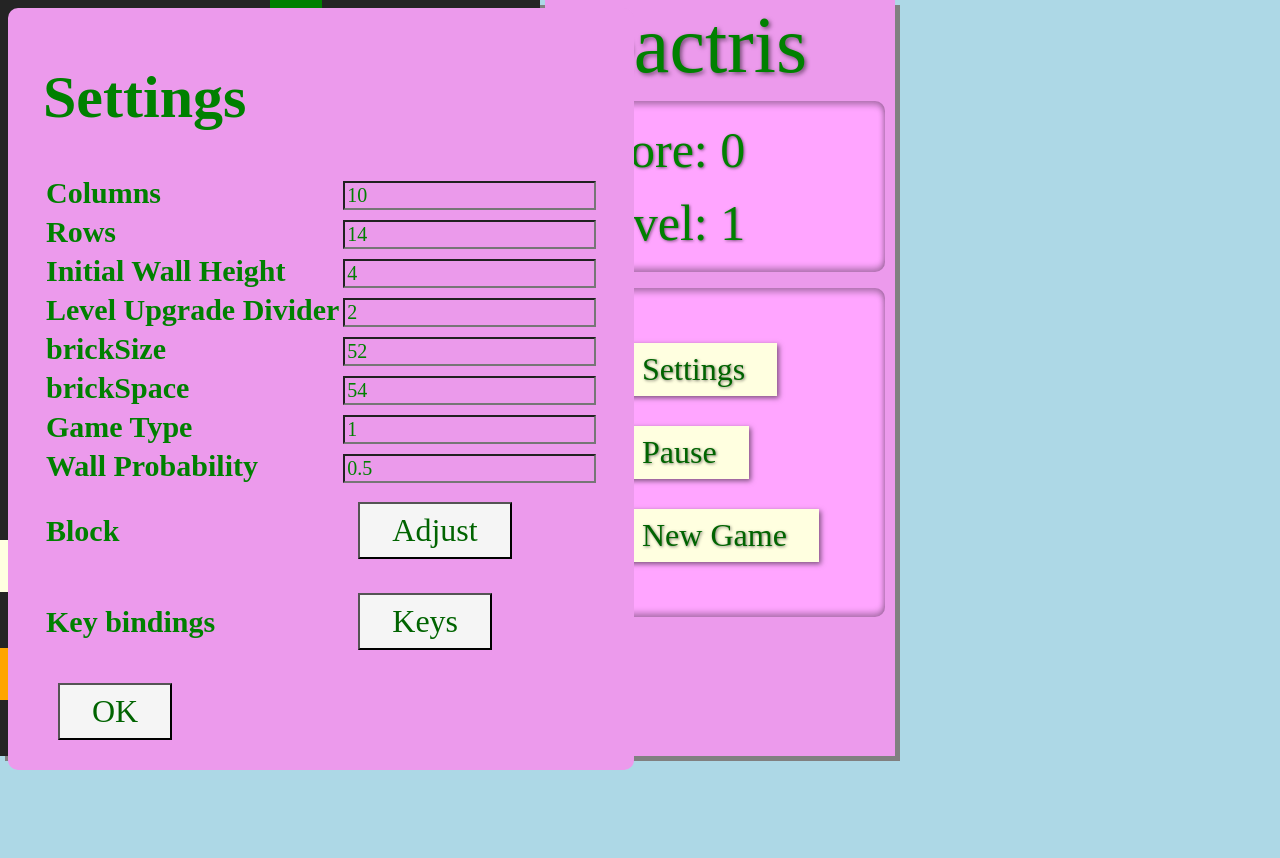
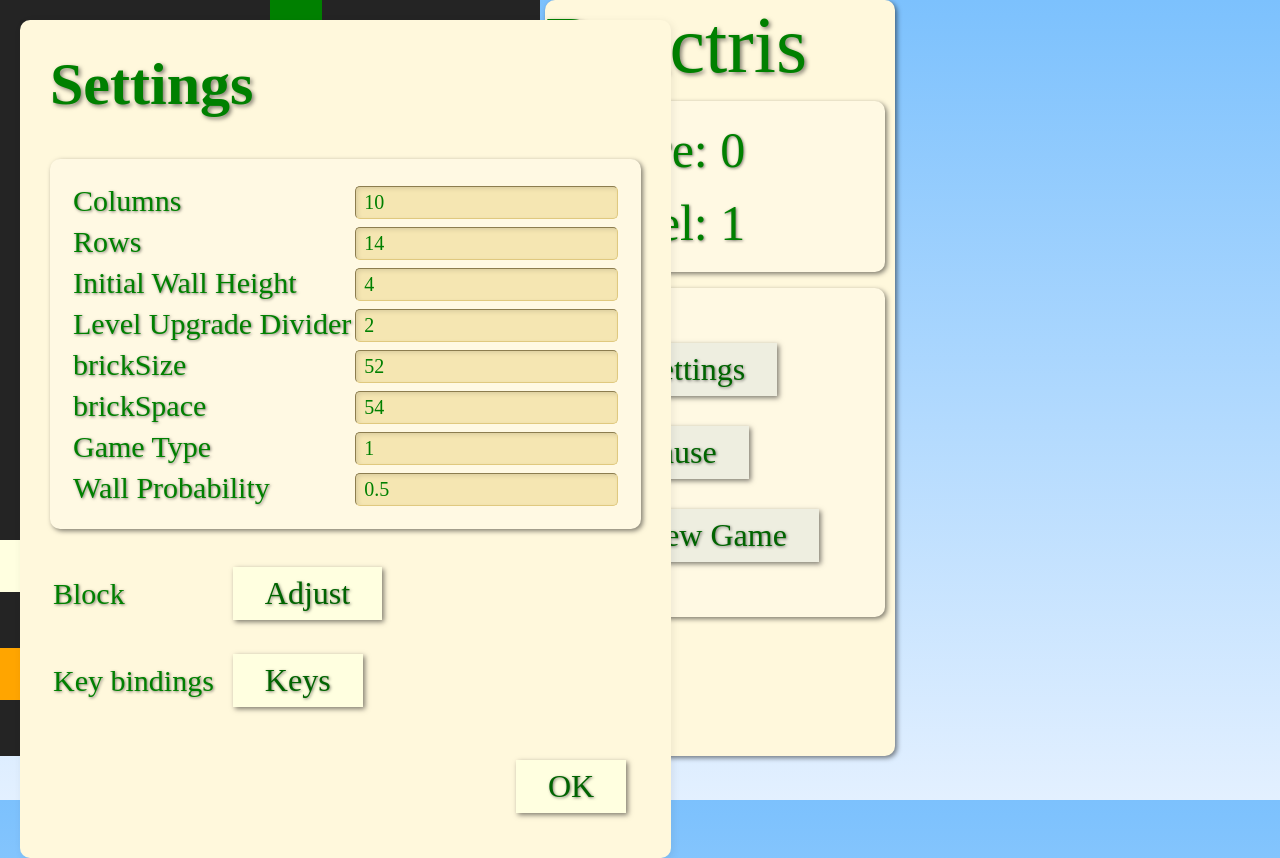
Before and after one commit to pertan4711/reactris, a React (Create React App) app: page / in a window 1280 px wide. Both pictures are taken after a click on the button "Settings". Before the commit the page ends 800 px from the top, so only its background shows below. Built offline with nearby package versions, Linux system fonts and the light colour scheme; a web font is replaced by a local one.

Commit message:
Nicer look with yellow background

```diff
--- a/src/Tetris.css
+++ b/src/Tetris.css
@@ -5,7 +5,9 @@ header {
 }
 
 body {
-  background-color: lightblue;
+  background: linear-gradient(180deg, #7cc1fd 0%, #e3f0ff 100%);
+  min-height: 100vh;
+  margin: 0;
 }
 
 .Tetris {
--- a/src/components/board/Boundary.tsx
+++ b/src/components/board/Boundary.tsx
@@ -6,17 +6,6 @@ const Boundary = ({ xoffset, height }: BoundaryProps) => {
   const bheight: string = height.toString() + "px";
   return (
     <>
-      {/* Shadow */}
-      <div
-        style={{
-          width: xpos,
-          height: bheight,
-          background: "grey",
-          position: "absolute",
-          left: 5,
-          top: 5,
-        }}
-      ></div>
       {/* Panel */}
       <div
         className="playground-background"
--- a/src/components/board/GameOver.tsx
+++ b/src/components/board/GameOver.tsx
@@ -8,15 +8,49 @@ const GameOver = ({ score, pgLeft, pgTop, startNewGame }: GameOverProps) => {
       style={{
         left: pgLeft,
         top: pgTop,
-        width: 200,
-        height: 150,
+        width: 280,
+        height: 180,
+        padding: "24px 0",
+        borderRadius: "16px",
+        display: "flex",
+        flexDirection: "column",
+        alignItems: "center",
+        justifyContent: "center",
+        backgroundColor: "#FFF9E3", // Match Score.tsx and Settings inner panel
+        boxShadow: "2px 2px 5px rgba(0,0,0,0.5)", // Match panel shadow
       }}
     >
-      <div className="dialog-text">Game Over</div>
-      <div className="dialog-text">Your score: {score}</div>
+      <div
+        className="dialog-text"
+        style={{
+          textShadow: "1px 1px 3px rgba(0, 0, 0, 0.5)",
+        }}
+      >
+        Game Over
+      </div>
+      <div
+        className="dialog-text"
+        style={{
+          textShadow: "1px 1px 3px rgba(0, 0, 0, 0.5)",
+        }}
+      >
+        Your score: {score}
+      </div>
       <button
         className="button-text"
         id="resetButton"
+        style={{
+          textShadow: "1px 1px 3px rgba(0, 0, 0, 0.5)",
+          boxShadow: "2px 2px 5px rgba(0, 0, 0, 0.5)",
+          backgroundColor: "#EEEEE0", // Slightly grayer than lightyellow
+          border: "none",
+          cursor: "pointer",
+          marginTop: "16px",
+          transform: "rotate(-5deg)",
+          transition: "transform 0.15s",
+        }}
+        onMouseEnter={e => (e.currentTarget.style.transform = "rotate(0deg)")}
+        onMouseLeave={e => (e.currentTarget.style.transform = "rotate(-5deg)")}
         onClick={() => startNewGame()}
       >
         Play
--- a/src/components/board/Pause.tsx
+++ b/src/components/board/Pause.tsx
@@ -3,16 +3,45 @@ import { PauseProps } from "../../model/componentProps";
 const Pause = ({ pgLeft, pgTop, startGame }: PauseProps) => {
   return (
     <div
-      className="playground-dialogue"
+      className="playground-dialogue sunken-panel"
       style={{
         left: pgLeft,
         top: pgTop,
+        width: 240,
+        height: 140,
+        padding: "18px 0",
+        borderRadius: "16px",
+        display: "flex",
+        flexDirection: "column",
+        alignItems: "center",
+        justifyContent: "center",
+        backgroundColor: "#FFF9E3", // Match Score.tsx and Settings inner panel
+        boxShadow: "2px 2px 5px rgba(0,0,0,0.5)", // Match panel shadow
       }}
     >
-      <div className="dialog-text">Paused</div>
+      <div
+        className="dialog-text"
+        style={{
+          textShadow: "1px 1px 3px rgba(0, 0, 0, 0.5)",
+        }}
+      >
+        Paused
+      </div>
       <button
         className="button-text"
         id="resetButton"
+        style={{
+          textShadow: "1px 1px 3px rgba(0, 0, 0, 0.5)",
+          boxShadow: "2px 2px 5px rgba(0, 0, 0, 0.5)",
+          backgroundColor: "#F5F5E0", // Slightly grayer than lightyellow
+          border: "none",
+          cursor: "pointer",
+          marginTop: "16px",
+          transform: "rotate(-5deg)",
+          transition: "transform 0.15s",
+        }}
+        onMouseEnter={(e) => (e.currentTarget.style.transform = "rotate(0deg)")}
+        onMouseLeave={(e) => (e.currentTarget.style.transform = "rotate(-5deg)")}
         onClick={() => startGame()}
       >
         Play
--- a/src/components/board/Score.tsx
+++ b/src/components/board/Score.tsx
@@ -3,18 +3,6 @@ import { ScoreProps } from "../../model/componentProps";
 const ScoreBoard = ({ width, height, actionCallbacks, pg }: ScoreProps) => {
   return (
     <>
-      {/* Shadow of board */}
-      <div
-        style={{
-          position: "absolute",
-          background: "grey",
-          left: width + 10,
-          width: 350,
-          height: height,
-          top: 5,
-        }}
-      ></div>
-
       {/* Board displaying score */}
       <div
         className="playground-panel"
@@ -24,6 +12,9 @@ const ScoreBoard = ({ width, height, actionCallbacks, pg }: ScoreProps) => {
           width: 350,
           height: height,
           top: 0,
+          backgroundColor: "#FFF8DC", // matches Settings panel background
+          boxShadow: "2px 2px 5px rgba(0,0,0,0.5)", // Match inner panel shadow for consistency
+          borderRadius: "10px",
         }}
       >
         <div
@@ -34,12 +25,13 @@ const ScoreBoard = ({ width, height, actionCallbacks, pg }: ScoreProps) => {
         >
           Reactris
         </div>
-        <div className=" sunken-panel"
+        <div className="sunken-panel"
           style={{
-            backgroundColor: "rgb(255, 165, 255)",
+            backgroundColor: "#FFF9E3", // matches Settings inner panel
             margin: "10px",
             padding: "5px 10px 5px 10px",
             borderRadius: "10px",
+            boxShadow: "2px 2px 5px rgba(0,0,0,0.5)", // consistent shadow
           }}>
           <div
             className="score-text"
@@ -61,19 +53,21 @@ const ScoreBoard = ({ width, height, actionCallbacks, pg }: ScoreProps) => {
         <p />
         <div
           style={{
-            backgroundColor: "rgb(255, 165, 255)",
+            backgroundColor: "#FFF9E3", // matches Settings inner panel
             margin: "10px",
             borderRadius: "10px",
             marginLeft: "10px",
-            padding: "40px"
+            padding: "40px",
+            boxShadow: "2px 2px 5px rgba(0,0,0,0.5)", // consistent shadow
           }}
-          className="score-panel sunken-panel">
+          className="score-panel sunken-panel"
+        >
           <button
             className="button-text"
             style={{
               textShadow: "1px 1px 3px rgba(0, 0, 0, 0.5)",
               boxShadow: "2px 2px 5px rgba(0, 0, 0, 0.5)",
-              backgroundColor: "lightyellow",
+              backgroundColor: "#EEEEE0", // Slightly grayer than lightyellow
               border: "none",
               cursor: "pointer",
             }}
@@ -87,7 +81,7 @@ const ScoreBoard = ({ width, height, actionCallbacks, pg }: ScoreProps) => {
             style={{
               textShadow: "1px 1px 3px rgba(0, 0, 0, 0.5)",
               boxShadow: "2px 2px 5px rgba(0, 0, 0, 0.5)",
-              backgroundColor: "lightyellow",
+              backgroundColor: "#EEEEE0", // Slightly grayer than lightyellow
               border: "none",
               cursor: "pointer",
             }}
@@ -101,7 +95,7 @@ const ScoreBoard = ({ width, height, actionCallbacks, pg }: ScoreProps) => {
             style={{
               textShadow: "1px 1px 3px rgba(0, 0, 0, 0.5)",
               boxShadow: "2px 2px 5px rgba(0, 0, 0, 0.5)",
-              backgroundColor: "lightyellow",
+              backgroundColor: "#EEEEE0", // Slightly grayer than lightyellow
               border: "none",
               cursor: "pointer",
             }}
--- a/src/components/board/Settings.tsx
+++ b/src/components/board/Settings.tsx
@@ -81,16 +81,43 @@ const Settings = ({ gameSettings, setGameSettingsCallback }: SettingsProps) => {
       className="playground-dialogue"
       style={{
         textAlign: "left",
+        backgroundColor: "#FFF8DC", // a little lighter than #F7E7B8, matches Score panel
+        borderRadius: "10px",
+        padding: "30px",
+        margin: "20px",
+        boxShadow: "2px 2px 8px rgba(0,0,0,0.08)",
       }}
     >
       <div>
-        <h1>Settings</h1>
-        <form onSubmit={handleSubmit}>
+        <h1
+          style={{
+            textShadow: "2px 2px 4px rgba(0, 0, 0, 0.5)",
+            marginTop: 0,
+          }}
+        >
+          Settings
+        </h1>
+        <div
+          className="sunken-panel"
+          style={{
+            backgroundColor: "#FFF9E3", // lighter, warm yellow for harmony
+            borderRadius: "10px",
+            padding: "20px",
+            marginBottom: "20px",
+            boxShadow: "2px 2px 5px rgba(0,0,0,0.5)", // Match Score.tsx shadow
+          }}
+        >
+          <form id="settings-form" onSubmit={handleSubmit}>
             <table>
               <tbody>
                 {localSettings.map((setting) => (
                   <tr key={setting.name}>
-                  <th>
+                    <th
+                      style={{
+                        textShadow: "1px 1px 3px rgba(0, 0, 0, 0.5)",
+                        fontWeight: "normal",
+                      }}
+                    >
                       {labelMap[setting.name as keyof typeof labelMap] || setting.name}
                       {!setting.valid ? "*" : ""}
                     </th>
@@ -98,30 +125,93 @@ const Settings = ({ gameSettings, setGameSettingsCallback }: SettingsProps) => {
                       <input
                         className="playground-input-dialogue"
                         type="text"
-                      //style={(nvsetting[1]) ? "" : "color: 'red'"}
                         value={setting.value.toString()}
                         name={setting.name}
                         onChange={handleChange}
+                        style={{
+                          backgroundColor: "#F5E6B2", // darker than panel for more contrast
+                          border: "1.5px inset #e0c97f", // inset border for sunken effect
+                          borderRadius: "5px",
+                          padding: "4px 8px",
+                          boxShadow: "inset 2px 2px 4px rgba(0,0,0,0.10)", // subtle inner shadow for sunken look
+                        }}
                       />
                     </th>
                   </tr>
                 ))}
+              </tbody>
+            </table>
+          </form>
+        </div>
+        <table>
+          <tbody>
             <tr>
-                <th>Block</th>
+              <th
+                style={{
+                  textShadow: "1px 1px 3px rgba(0, 0, 0, 0.5)",
+                  fontWeight: "normal",
+                }}
+              >
+                Block
+              </th>
               <th>
-                  <button className="button-text">Adjust</button>
+                <button
+                  className="button-text"
+                  style={{
+                    textShadow: "1px 1px 3px rgba(0, 0, 0, 0.5)",
+                    boxShadow: "2px 2px 5px rgba(0, 0, 0, 0.5)",
+                    backgroundColor: "lightyellow",
+                    border: "none",
+                    cursor: "pointer",
+                  }}
+                >
+                  Adjust
+                </button>
               </th>
             </tr>
             <tr>
-                <th>Key bindings</th>
+              <th
+                style={{
+                  textShadow: "1px 1px 3px rgba(0, 0, 0, 0.5)",
+                  fontWeight: "normal",
+                }}
+              >
+                Key bindings
+              </th>
               <th>
-                  <button className="button-text">Keys</button>
+                <button
+                  className="button-text"
+                  style={{
+                    textShadow: "1px 1px 3px rgba(0, 0, 0, 0.5)",
+                    boxShadow: "2px 2px 5px rgba(0, 0, 0, 0.5)",
+                    backgroundColor: "lightyellow",
+                    border: "none",
+                    cursor: "pointer",
+                  }}
+                >
+                  Keys
+                </button>
               </th>
             </tr>
           </tbody>
         </table>
-          <input className="button-text" type="submit" value="OK" />
+        {/* OK button moved below the table */}
+        <div style={{ textAlign: "right", marginTop: "20px" }}>
+          <form onSubmit={handleSubmit}>
+            <input
+              className="button-text"
+              type="submit"
+              value="OK"
+              style={{
+                textShadow: "1px 1px 3px rgba(0, 0, 0, 0.5)",
+                boxShadow: "2px 2px 5px rgba(0, 0, 0, 0.5)",
+                backgroundColor: "lightyellow",
+                border: "none",
+                cursor: "pointer",
+              }}
+            />
           </form>
+        </div>
       </div>
     </div>
   );
```
Lines whose indentation alone changed are shown as unchanged.
